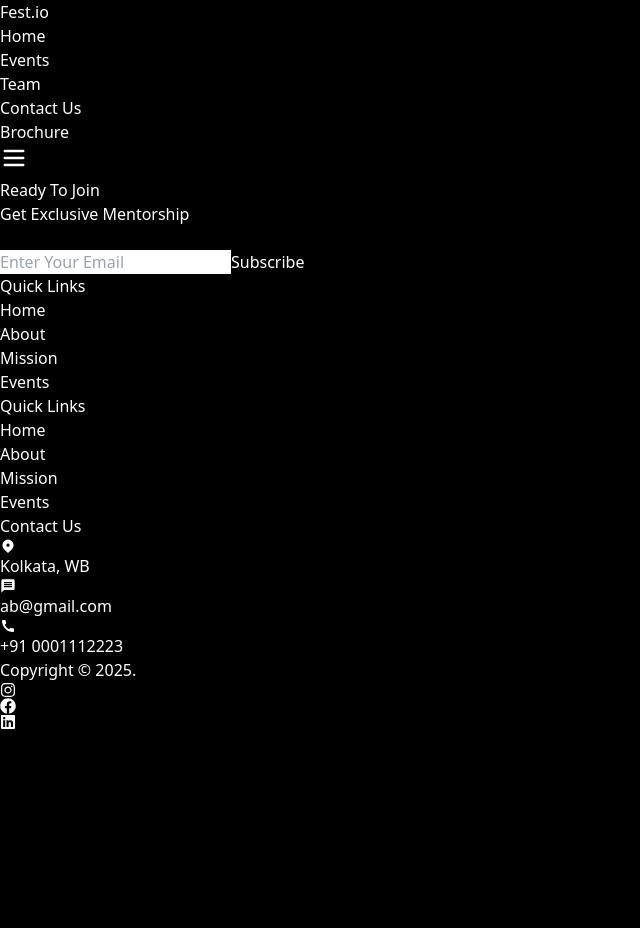
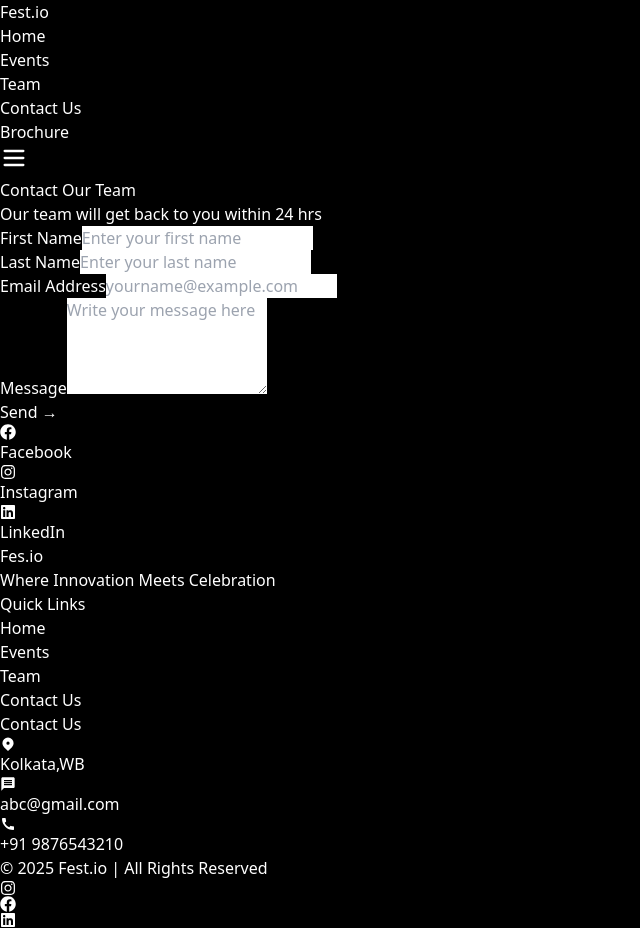
Before and after one commit to Surajit-Tunga/Fest.io, a React (Vite) app: page /contact in a window 1280 px wide. Shown: the whole page, without its empty margins (0-640 px from the left). Before the commit the page ends 800 px from the top, so only its background shows below. Built offline with nearby package versions, Linux system fonts and the light colour scheme.

Commit message:
Adding AOS

```diff
--- a/src/App.jsx
+++ b/src/App.jsx
@@ -44,8 +44,7 @@ const App = () => {
 
           <Route path="/events" element={<Event/>} />
           <Route path="/team" element={<Team />} />
-
-          <Route path="/chess" element={<Contact />} />
+          <Route path="/contact" element={<Contact />} />
       </Routes>
       <Footer/>
     </Router>
--- a/src/components/Contact.jsx
+++ b/src/components/Contact.jsx
@@ -1,89 +1,101 @@
-import React from "react";
-import { FaFacebookF, FaInstagram, FaLinkedinIn } from "react-icons/fa";
+import React, { useEffect } from 'react';
+import { FaFacebook, FaInstagram, FaLinkedin } from 'react-icons/fa';
+import AOS from 'aos';
+import 'aos/dist/aos.css';
 
-const ContactForm = () => {
+const Contact = () => {
+  useEffect(() => {
+    AOS.init({ duration: 1000 });
+  }, []);
+
   return (
-    <div className="min-h-screen text-white flex items-center justify-center px-4 pt-24 pb-10 bg-black">
-      <div className="w-full max-w-2xl bg-gray-900 rounded-2xl shadow-lg p-8">
-        <h2 className="text-3xl font-bold mb-2 text-center text-orange-400">Contact Our Team</h2>
-        <p className="text-center text-gray-400 mb-8">We’ll get back to you within 24 hours</p>
+    <div className="min-h-screen bg-black text-white py-16 px-4 flex flex-col justify-center items-center">
+      <div className="w-full max-w-md space-y-6 mt-10" data-aos="fade-up">
+        <div className="text-center">
+          <h2 className="text-2xl font-bold">Contact <span className='text-orange-500'>Our Team</span></h2>
+          <p className="text-sm text-gray-400">Our team will get back to you within 24 hrs</p>
+        </div>
 
-        {/* Replace action URL with your real Formspree endpoint */}
-        <form
-          action="https://formspree.io/f/mnqwe123"
-          method="POST"
-          className="space-y-5"
-        >
-          <div className="grid sm:grid-cols-2 gap-4">
+        <form className="space-y-4">
+          {/* First Name */}
           <div>
-              <label className="block mb-1 font-medium">First Name</label>
+            <label htmlFor="firstName" className="block text-sm mb-1">First Name</label>
             <input
               type="text"
+              id="firstName"
               name="firstName"
-                className="w-full px-4 py-2 rounded-lg bg-gray-700 text-white focus:outline-none focus:ring-2 focus:ring-orange-400"
-                placeholder="First name"
-                required
-              />
-            </div>
-            <div>
-              <label className="block mb-1 font-medium">Last Name</label>
-              <input
-                type="text"
-                name="lastName"
-                className="w-full px-4 py-2 rounded-lg bg-gray-700 text-white focus:outline-none focus:ring-2 focus:ring-orange-400"
-                placeholder="Last name"
-                required
-              />
-            </div>
-          </div>
-
-          <div>
-            <label className="block mb-1 font-medium">Email Address</label>
-            <input
-              type="email"
-              name="email"
-              className="w-full px-4 py-2 rounded-lg bg-gray-700 text-white focus:outline-none focus:ring-2 focus:ring-orange-400"
-              placeholder="Your email"
+              placeholder="Enter your first name"
+              className="w-full bg-transparent border border-gray-700 rounded-md px-3 py-2 focus:outline-none focus:border-orange-400 transition"
               required
             />
           </div>
 
+          {/* Last Name */}
           <div>
-            <label className="block mb-1 font-medium">Message</label>
-            <textarea
-              name="message"
-              rows="4"
-              className="w-full px-4 py-2 rounded-lg bg-gray-700 text-white focus:outline-none focus:ring-2 focus:ring-orange-400"
-              placeholder="Write your message here"
+            <label htmlFor="lastName" className="block text-sm mb-1">Last Name</label>
+            <input
+              type="text"
+              id="lastName"
+              name="lastName"
+              placeholder="Enter your last name"
+              className="w-full bg-transparent border border-gray-700 rounded-md px-3 py-2 focus:outline-none focus:border-orange-400 transition"
               required
-            ></textarea>
+            />
           </div>
 
+          {/* Email */}
+          <div>
+            <label htmlFor="email" className="block text-sm mb-1">Email Address</label>
+            <input
+              type="email"
+              id="email"
+              name="email"
+              placeholder="yourname@example.com"
+              className="w-full bg-transparent border border-gray-700 rounded-md px-3 py-2 focus:outline-none focus:border-orange-400 transition"
+              required
+            />
+          </div>
+
+          {/* Message */}
+          <div>
+            <label htmlFor="message" className="block text-sm mb-1">Message</label>
+            <textarea
+              id="message"
+              name="message"
+              placeholder="Write your message here"
+              rows="4"
+              className="w-full bg-transparent border border-gray-700 rounded-md px-3 py-2 focus:outline-none focus:border-orange-400 transition resize-none"
+              required
+            />
+          </div>
+
+          {/* Submit Button */}
+          <div>
             <button
               type="submit"
-            className="w-full bg-orange-500 hover:bg-orange-600 text-white py-2 rounded-lg transition duration-300"
+              className="w-full bg-gray-800 text-white border border-gray-600 rounded-md py-2
+                         hover:bg-orange-400 hover:text-black hover:scale-105 transition-transform duration-300"
             >
               Send →
             </button>
+          </div>
         </form>
 
-        <div className="mt-10">
-          <p className="mb-4 text-gray-400 text-center">Follow us on</p>
-          <div className="flex justify-center gap-6 text-xl text-gray-300">
-            <a href="#" className="hover:text-orange-400 transition" title="Facebook">
-              <FaFacebookF />
+        {/* Social Links Inline */}
+        <div className="flex justify-center items-center gap-6 mt-6">
+          <a href="#" className="flex items-center gap-2 hover:text-orange-400 transition">
+            <FaFacebook /> <span>Facebook</span>
           </a>
-            <a href="#" className="hover:text-orange-400 transition" title="Instagram">
-              <FaInstagram />
+          <a href="#" className="flex items-center gap-2 hover:text-orange-400 transition">
+            <FaInstagram /> <span>Instagram</span>
           </a>
-            <a href="#" className="hover:text-orange-400 transition" title="LinkedIn">
-              <FaLinkedinIn />
+          <a href="#" className="flex items-center gap-2 hover:text-orange-400 transition">
+            <FaLinkedin /> <span>LinkedIn</span>
           </a>
-          </div>
         </div>
       </div>
     </div>
   );
 };
 
-export default ContactForm;
+export default Contact;
--- a/src/components/Footer.jsx
+++ b/src/components/Footer.jsx
@@ -1,107 +1,87 @@
-import React from 'react'
-import { FaFacebook, FaInstagram } from 'react-icons/fa'
-import { FaLinkedin } from 'react-icons/fa6'
-import { HiLocationMarker } from 'react-icons/hi'
-import { MdCall, MdMessage } from 'react-icons/md'
+import React from 'react';
+import { FaFacebook, FaInstagram } from 'react-icons/fa';
+import { FaLinkedin } from 'react-icons/fa6';
+import { HiLocationMarker } from 'react-icons/hi';
+import { MdCall, MdMessage } from 'react-icons/md';
 
 const Footer = () => {
   return (
-    <div className='bg-gray-800 px-5'>
-        <section className='max-w-[1200px] mx-auto'>
-            <div className="grid md:grid-cols-3  py-5">
-                {/* 1st col */}
-                <div className='py-8 px-4'>
-                    <h1 className='text-xl sm:text-3xl font-bold sm:text-left text-justify mb-3'>Ready To Join</h1>
-                    <p>Get Exclusive <span className='font-bold'> Mentorship</span></p>
-                    <br />
-                    <div className='flex items-center h-10'>
-                        <input type="email" className='py-1 px-3 w-full h-full focus:outline-none focus:border-sky-500 focus:ring-2 focus:ring-sky-500 bg-gray-800 border-2 border-gray-200 rounded-md' placeholder='Enter Your Email' />
-                        <button className='bg-white text-black px-4 py-2 h-full rounded-md hover:bg-slate-300 transition duration-300 ml-2'>Subscribe</button>
+    <div className="bg-gray-900 px-5 text-white">
+      <section className="max-w-[1200px] mx-auto">
+        <div className="grid md:grid-cols-3 py-5">
+          {/* Branding Section */}
+          <div className="py-8 px-4">
+            <h1 className="text-3xl font-bold mb-2">Fes.io</h1>
+            <p className="text-gray-300">Where Innovation Meets Celebration</p>
           </div>
-                </div>
-                {/* Sec Col */}
-                <div className='grid grid-cols-2 sm:grid-cols-3 col-span-2 md:pl-10'>
-                    <div>
-                        <div className='py-8 px-4'>
-                            <h1 className='text-xl font-bold mb-3'>Quick Links</h1>
-                            <ul className='flex flex-col gap3'>
-                                <li>
-                                    <a href="#">Home</a>
-                                </li>
-                                <li>
-                                    <a href="#">About</a>
-                                </li>
-                                <li>
-                                    <a href="#">Mission</a>
-                                </li>
-                                <li>
-                                    <a href="#">Events</a>
-                                </li>
+
+          {/* Quick Links */}
+          <div className="grid grid-cols-2 sm:grid-cols-2 col-span-2 md:pl-10">
+            <div className="py-8 px-4">
+              <h1 className="text-xl font-bold mb-3">Quick Links</h1>
+              <ul className="space-y-2 text-sm text-gray-300">
+                <li><a className='hover:text-orange-400 transition' href="/">Home</a></li>
+                <li><a className='hover:text-orange-400 transition' href="/events">Events</a></li>
+                <li><a className='hover:text-orange-400 transition' href="/team">Team</a></li>
+                <li><a className='hover:text-orange-400 transition' href="/contact">Contact Us</a></li>
               </ul>
             </div>
+
+            {/* Contact Section */}
+            <div className="py-8 px-4">
+              <h1 className="text-xl font-bold border-b border-gray-600 pb-2 mb-4">Contact Us</h1>
+              <div className="space-y-4 text-sm leading-tight text-gray-300">
+                <div className="flex items-start gap-3">
+                  <HiLocationMarker className="text-lg mt-0.5 text-orange-400" />
+                  <p>Kolkata,WB</p>
                 </div>
-                    <div>
-                        <div className='py-8 px-4'>
-                            <h1 className='text-xl font-bold mb-3'>Quick Links</h1>
-                            <ul className='flex flex-col gap3'>
-                                <li>
-                                    <a href="#">Home</a>
-                                </li>
-                                <li>
-                                    <a href="#">About</a>
-                                </li>
-                                <li>
-                                    <a href="#">Mission</a>
-                                </li>
-                                <li>
-                                    <a href="#">Events</a>
-                                </li>
-                            </ul>
+                <div className="flex items-start gap-3">
+                  <MdMessage className="text-lg mt-0.5 text-orange-400" />
+                  <p>abc@gmail.com</p>
                 </div>
-                    </div>
-                   <div className='py-8 px-4'>
-                      <h1 className='text-xl font-bold border-b border-gray-600 pb-2 mb-4'>Contact Us</h1>
-                      <div className='space-y-4 text-sm leading-tight'>
-                      <div className='flex items-start gap-3'>
-                        <HiLocationMarker className='text-lg mt-0.5 text-sky-400' />
-                        <p>Kolkata, WB</p>
-                      </div>
-                      <div className='flex items-start gap-3'>
-                        <MdMessage className='text-lg mt-0.5 text-sky-400' />
-                        <p>ab@gmail.com</p>
-                     </div>
-                     <div className='flex items-start gap-3'>
-                       <MdCall className='text-lg mt-0.5 text-sky-400' />
-                        <p>+91 0001112223</p>
+                <div className="flex items-start gap-3">
+                  <MdCall className="text-lg mt-0.5 text-orange-400" />
+                  <p>+91 9876543210</p>
                 </div>
               </div>
             </div>
           </div>
         </div>
-            {/* Bottom */}
-            <div className=' sm:block'>
-                <div className='flex justify-between items-center py-6 border-t-2 border-gray-400'>
-                    <span className='text-sm text-gray-400'>
-                        Copyright &copy; 2025.
+
+        {/* Footer Bottom */}
+        <div className="sm:block">
+          <div className="flex flex-col sm:flex-row justify-between items-center py-6 border-t-2 border-gray-700">
+            <span className="text-sm text-gray-400">
+              &copy; 2025 Fest.io | All Rights Reserved
             </span>
-                    <div className='flex items-center justify-center gap-4 pb-4 '>
-                        <a href="https://www.instagram.com/surajit.tunga/profilecard/?igsh=MnpqdzhsN3QzazR0">
-                            <FaInstagram className='text-4xl'/>
+            <div className="flex items-center justify-center gap-4 mt-4 sm:mt-0">
+              <a
+                href="https://www.instagram.com/surajit.tunga/profilecard/?igsh=MnpqdzhsN3QzazR0"
+                target="_blank"
+                rel="noopener noreferrer"
+              >
+                <FaInstagram className="text-2xl hover:text-orange-400 transition" />
               </a>
-                        <a href="https://www.facebook.com/profile.php?id=100092186147999">
-                            <FaFacebook className='text-4xl'/>
+              <a
+                href="https://www.facebook.com/profile.php?id=100092186147999"
+                target="_blank"
+                rel="noopener noreferrer"
+              >
+                <FaFacebook className="text-2xl hover:text-orange-400 transition" />
               </a>
-                        <a href="https://www.linkedin.com/in/surajittunga">
-                            <FaLinkedin className='text-4xl'/>
+              <a
+                href="https://www.linkedin.com/in/surajittunga"
+                target="_blank"
+                rel="noopener noreferrer"
+              >
+                <FaLinkedin className="text-2xl hover:text-orange-400 transition" />
               </a>
             </div>
-
           </div>
         </div>
       </section>
+    </div>
+  );
+};
 
-    </div>
-  )
-}
-
-export default Footer
+export default Footer;
```
Also changed, not shown: src/components/About.jsx (+10 -3 lines), src/components/Hero.jsx (+14 -7 lines), src/components/NavBar.jsx (+9 -3 lines). Lines whose indentation alone changed are shown as unchanged.
